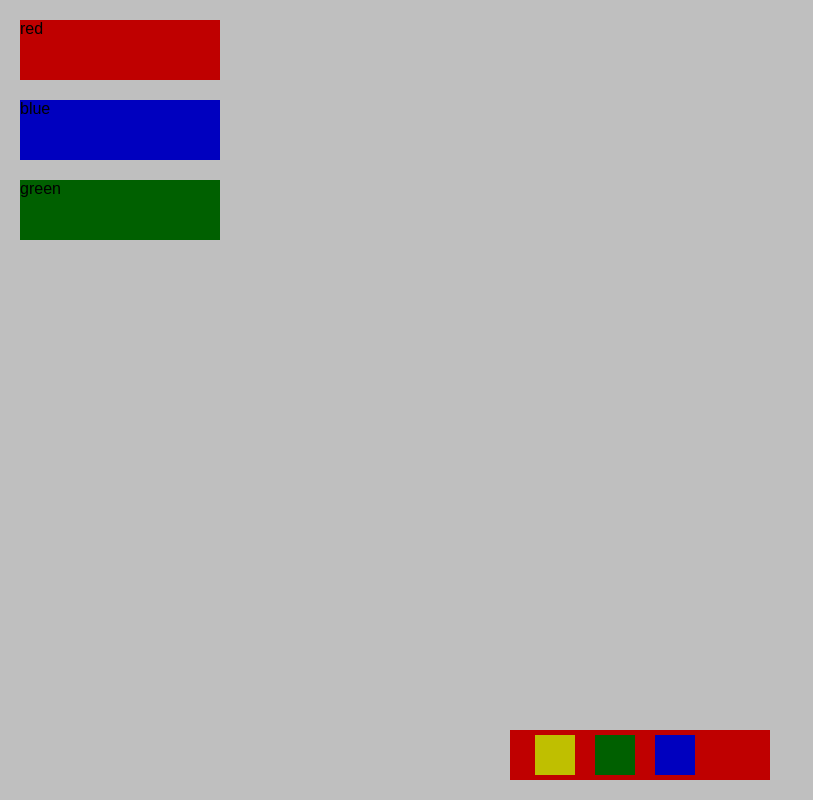
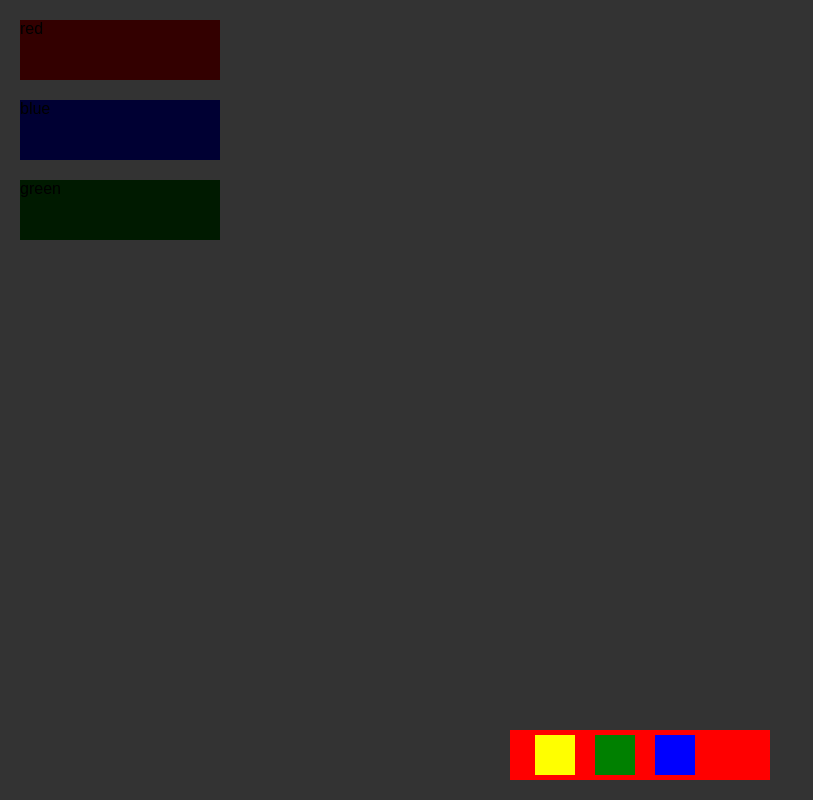
Before and after one commit to kiranps/feedbackit, a React (Create React App) app: page / in a window 1280 px wide. Shown: the whole page, without its empty margins (0-813 px from the left). Built offline with nearby package versions, Linux system fonts and the light colour scheme.

Commit message:
added canvas

```diff
--- a/package.json
+++ b/package.json
@@ -9,7 +9,7 @@
     "styled-components": "^3.3.3"
   },
   "scripts": {
-    "start": "react-scripts start",
+    "start": "PORT=3003 react-scripts start",
     "build": "react-scripts build",
     "test": "react-scripts test --env=jsdom",
     "eject": "react-scripts eject"
--- a/src/App.js
+++ b/src/App.js
@@ -1,22 +1,23 @@
-import React, { Component, Fragment } from 'react';
-import styled from 'styled-components';
-import DrawTool from './Draw';
-import Overlay from './Overlay';
-import SelectTool from './Select'
-import './App.css';
+import React, { Component, Fragment } from "react";
+import styled from "styled-components";
+import DrawTool from "./Draw";
+import Overlay from "./Overlay";
+import SelectTool from "./Select";
+import Canvas from "./Canvas";
+import "./App.css";
 
-const domRectToStyle = (rect) => {
-  return ({
-    top: rect.top+"px",
-    right: rect.right+"px",
-    bottom: rect.bottom+"px",
-    left: rect.left+"px",
-    width: rect.width+"px",
-    height: rect.height+"px",
-    x: rect.x+"px",
-    y: rect.y+"px"
-  })
-}
+const domRectToStyle = rect => {
+  return {
+    top: rect.top,
+    right: rect.right,
+    bottom: rect.bottom,
+    left: rect.left,
+    width: rect.width,
+    height: rect.height,
+    x: rect.x,
+    y: rect.y
+  };
+};
 
 const BugFrontLauncher = styled.div`
   position: absolute;
@@ -33,7 +34,7 @@ const BugFrontLauncher = styled.div`
   > div {
     display: inline-block;
   }
-`
+`;
 
 const Select = styled.div`
   height: 40px;
@@ -41,7 +42,7 @@ const Select = styled.div`
   background-color: yellow;
   cursor: pointer;
   margin-left: 20px;
-`
+`;
 
 const Draw = styled.div`
   height: 40px;
@@ -49,7 +50,7 @@ const Draw = styled.div`
   background-color: green;
   cursor: pointer;
   margin-left: 20px;
-`
+`;
 
 const Done = styled.div`
   height: 40px;
@@ -57,7 +58,7 @@ const Done = styled.div`
   background-color: blue;
   cursor: pointer;
   margin-left: 20px;
-`
+`;
 
 const HighlightBorder = styled.div`
   box-sizing: border-box;
@@ -65,11 +66,11 @@ const HighlightBorder = styled.div`
   position: absolute;
   border: 2px solid yellow;
   z-index: -1;
-`
+`;
 
 class App extends Component {
   constructor(props) {
-    super(props)
+    super(props);
 
     this.state = {
       mode: null,
@@ -78,41 +79,44 @@ class App extends Component {
       startMousePosition: null,
       endMousePosition: null,
       selections: []
-    }
-    this.selection = false
+    };
+    this.selection = false;
   }
 
   handleLauncherClick = () => {
-    this.activateInspector()
-  }
+    this.activateInspector();
+  };
 
   toggleFeedBackBox = () => {
-    this.setState({isFeedBackBoxOpen: !this.state.isFeedBackBoxOpen})
-  }
+    this.setState({ isFeedBackBoxOpen: !this.state.isFeedBackBoxOpen });
+  };
 
   activateInspector = () => {
     // document.addEventListener("click", this.handleClick, false);
     document.addEventListener("mousemove", this.mouseMove, false);
-  }
+  };
 
-  deactivateInspector = () => {
-  }
+  deactivateInspector = () => {};
 
-  handleClick = (e) => {
-    const x = e.clientX
-    const y = e.clientY
-    if(this.selection) {
+  handleClick = e => {
+    const x = e.clientX;
+    const y = e.clientY;
+    if (this.selection) {
       document.removeEventListener("mousemove", this.mouseMove, false);
-      this.setState({endMousePosition: {x, y}, selectionMode: false})
-      this.selection = false
+      this.setState({ endMousePosition: { x, y }, selectionMode: false });
+      this.selection = false;
     } else {
-      this.setState({startMousePosition: {x, y}, endMousePosition: {x, y}, selectionMode: true})
+      this.setState({
+        startMousePosition: { x, y },
+        endMousePosition: { x, y },
+        selectionMode: true
+      });
       document.addEventListener("mousemove", this.mouseMove, false);
-      this.selection = true
+      this.selection = true;
     }
-  }
+  };
 
-  handleSelect = (mode) => {
+  handleSelect = mode => {
     switch (mode) {
       case "select":
         document.addEventListener("mousemove", this.mouseMove, false);
@@ -125,56 +129,73 @@ class App extends Component {
       default:
         break;
     }
-    this.setState({mode})
-  }
+    this.setState({ mode });
+  };
 
   handleSelectionMode = () => {
-    console.log("hello")
-    const {hoverElementStyle} = this.state;
-    if(hoverElementStyle) {
-      this.setState({selections: [...this.state.selections, hoverElementStyle], hoverElementStyle: null})
+    console.log("hello");
+    const { hoverElementStyle } = this.state;
+    if (hoverElementStyle) {
+      this.setState({
+        selections: [...this.state.selections, hoverElementStyle],
+        hoverElementStyle: null
+      });
     }
-  }
+  };
 
-  mouseMove = (e) => {
-    const x = e.clientX
-    const y = e.clientY
-    this.setState({endMousePosition: {x, y}})
-    const hoverElement = e.target
-    const hoverElementLayout = hoverElement.getBoundingClientRect()
-    const hoverElementStyle = !["HTML", "BODY"].includes(hoverElement.tagName) ? domRectToStyle(hoverElementLayout) : null
-    this.setState({hoverElementStyle})
-  }
+  mouseMove = e => {
+    const x = e.clientX;
+    const y = e.clientY;
+    this.setState({ endMousePosition: { x, y } });
+    const hoverElement = e.target;
+    const hoverElementLayout = hoverElement.getBoundingClientRect();
+    const hoverElementStyle = !["HTML", "BODY"].includes(hoverElement.tagName)
+      ? domRectToStyle(hoverElementLayout)
+      : null;
+    this.setState({ hoverElementStyle });
+  };
 
   closeFeedBackBox = () => {
-    this.deactivateInspector()
-  }
+    this.deactivateInspector();
+  };
 
   render() {
-    const {isFeedBackBoxOpen, selectionMode, startMousePosition, endMousePosition, hoverElementStyle, selections} = this.state
-    console.log(selections)
-    const style = selectionMode ? {
-      x1: startMousePosition.x,
-      y1: startMousePosition.y,
-      x2: endMousePosition.x,
-      y2: endMousePosition.y
-    } : {}
+    const {
+      isFeedBackBoxOpen,
+      selectionMode,
+      startMousePosition,
+      endMousePosition,
+      hoverElementStyle,
+      selections
+    } = this.state;
+    console.log(selections);
+    const style = selectionMode
+      ? {
+          x1: startMousePosition.x,
+          y1: startMousePosition.y,
+          x2: endMousePosition.x,
+          y2: endMousePosition.y
+        }
+      : {};
 
-    const overlay = selectionMode && <DrawTool style={style}/>
+    const overlay = selectionMode && <DrawTool style={style} />;
 
-    const select = hoverElementStyle && <SelectTool style={hoverElementStyle}/>
+    const select = hoverElementStyle && (
+      <SelectTool style={hoverElementStyle} />
+    );
 
     return (
       <Fragment>
-        <Overlay selections={selections}/>
-        {overlay}
+        {/* <Overlay selections={selections} /> */}
+        <Canvas selections={selections} />
+        {/* {overlay} */}
         {select}
         {
-        <BugFrontLauncher>
-          <Select onClick={() => this.handleSelect("select")}/>
-          <Draw onClick={() => this.handleSelect("draw")}/>
-          <Done onClick={() => this.handleSelect("done")}/>
-        </BugFrontLauncher>
+          <BugFrontLauncher>
+            <Select onClick={() => this.handleSelect("select")} />
+            <Draw onClick={() => this.handleSelect("draw")} />
+            <Done onClick={() => this.handleSelect("done")} />
+          </BugFrontLauncher>
         }
       </Fragment>
     );
--- /dev/null
+++ b/src/Canvas.js
@@ -0,0 +1,65 @@
+import React, { PureComponent } from "react";
+import styled from "styled-components";
+
+const Canvas = styled.canvas`
+  position: absolute;
+  pointer-events: none;
+  left: 0;
+  top: 0;
+`;
+
+export default class Overlay extends PureComponent {
+  constructor(props) {
+    super(props);
+    const windowHeight = window.innerHeight;
+    const windowWidth = window.innerHeight;
+    const documentHeight = document.body.offsetHeight;
+    const documentWidth = document.body.offsetWidth;
+    this.height = windowHeight > documentHeight ? windowHeight : documentHeight;
+    this.width = windowWidth > documentWidth ? windowWidth : documentWidth;
+    this.canvasRef = React.createRef();
+    this.state = {
+      selections: []
+    };
+  }
+
+  componentDidMount = () => {
+    this.clearCanvas();
+  };
+
+  clearCanvas = () => {
+    const canvas = this.canvasRef.current;
+    const ctx = canvas.getContext("2d");
+    ctx.clearRect(0, 0, canvas.width, canvas.height);
+    ctx.fillStyle = "rgba(0, 0, 0, 0.8)";
+    ctx.fillRect(0, 0, canvas.width, canvas.height);
+  };
+
+  componentDidUpdate = () => {
+    this.clearCanvas();
+    this.props.selections.forEach(x => {
+      this.drawRect(x);
+    });
+  };
+
+  drawRect = rect => {
+    const { x, y, width, height } = rect;
+    const canvas = this.canvasRef.current;
+    const ctx = canvas.getContext("2d");
+    ctx.lineWidth = "2";
+    ctx.rect(x, y, width, height);
+    ctx.strokeStyle = "yellow";
+    ctx.stroke();
+    ctx.clearRect(x, y, width, height);
+  };
+
+  render() {
+    return (
+      <Canvas
+        height={this.height}
+        width={this.width}
+        innerRef={this.canvasRef}
+      />
+    );
+  }
+}
--- a/src/Select.js
+++ b/src/Select.js
@@ -1,23 +1,29 @@
-import React from 'react';
-import ReactDOM from 'react-dom';
-import styled from 'styled-components';
+import React from "react";
+import ReactDOM from "react-dom";
+import styled from "styled-components";
 
-const modalRoot = document.body
+const modalRoot = document.body;
 
-const Background = styled.div.attrs({
-  id: "highlighter"
-})`
-    position: absolute;
-    pointer-events: none;
-    box-sizing: border-box;
-    background-color: none;
-    border: 2px solid yellow;
-`
+const Background = styled.div`
+  position: absolute;
+  pointer-events: none;
+  box-sizing: border-box;
+  background-color: none;
+  border: 2px solid yellow;
+  top: ${props => props.top}px;
+  right: ${props => props.right}px;
+  bottom: ${props => props.bottom}px;
+  left: ${props => props.left}px;
+  width: ${props => props.width}px;
+  height: ${props => props.height}px;
+  x: ${props => props.x}px;
+  y: ${props => props.y}px;
+`;
 
 export default class Select extends React.Component {
   constructor(props) {
     super(props);
-    this.el = document.createElement('div');
+    this.el = document.createElement("div");
   }
 
   componentDidMount() {
@@ -29,17 +35,14 @@ export default class Select extends React.Component {
   }
 
   render() {
-    const overlay = <Background style={this.props.style}>
-      {this.props.children}
-    </Background>
+    const overlay = (
+      <Background {...this.props.style}>{this.props.children}</Background>
+    );
 
-      return ReactDOM.createPortal(
-        overlay,
-        this.el,
-      );
+    return ReactDOM.createPortal(overlay, this.el);
   }
 }
 
 Select.defaultProps = {
   color: "none"
-}
+};
```
